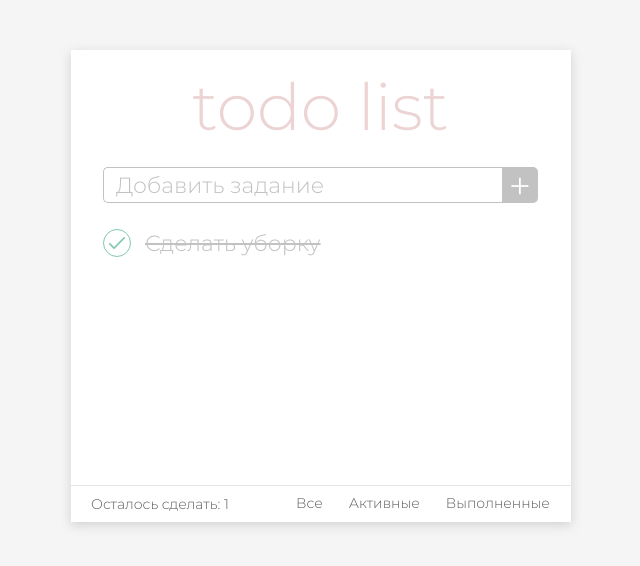
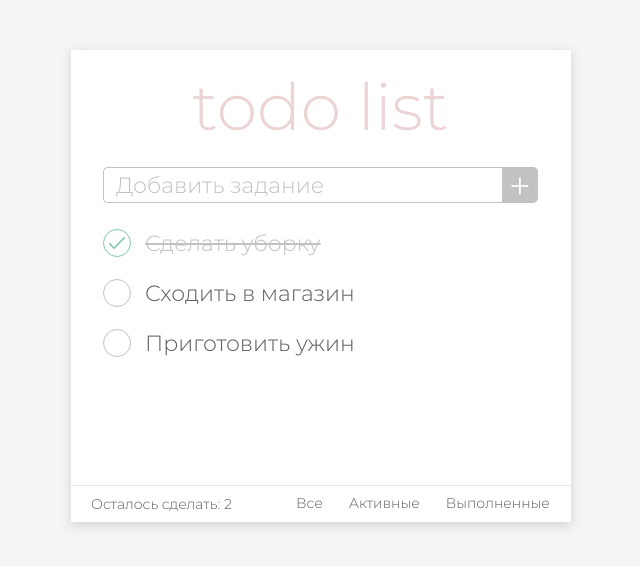
Before and after one commit to IrinaRyazanskaya/todo-list, a React (Create React App) app: page / in a window 1280 px wide. Shown: the top 566 px of the page, without its empty margins (319-959 px from the left). Built offline with nearby package versions, Linux system fonts and the light colour scheme.

Commit message:
Добавила React hooks

```diff
--- a/src/components/application/application.jsx
+++ b/src/components/application/application.jsx
@@ -1,4 +1,4 @@
-import { Component } from 'react';
+import { useState, useEffect } from 'react';
 import { InputItem } from '../input-item/input-item';
 import { ItemList } from '../item-list/item-list';
 import { Divider } from '../divider/divider';
@@ -6,29 +6,39 @@ import { Footer } from '../footer/footer';
 import styles from './application.module.css';
 import '../../assets/fonts.css';
 
-class Application extends Component {
-    state = {
+const initialState = {
     items: [
         {
             value: 'Сделать уборку',
             isDone: true,
             optionId: 1
         },
-            // {
-            //     value: 'Сходить в магазин',
-            //     isDone: false,
-            //     optionId: 2
-            // },
-            // {
-            //     value: 'Приготовить ужин',
-            //     isDone: false,
-            //     optionId: 3
-            // }
+        {
+            value: 'Сходить в магазин',
+            isDone: false,
+            optionId: 2
+        },
+        {
+            value: 'Приготовить ужин',
+            isDone: false,
+            optionId: 3
+        }
     ],
 };
 
-    onClickDone = id => {
-        const newItemList = this.state.items.map(item => {
+const Application = () => {
+    const [items, setItems] = useState(initialState.items);
+
+    useEffect(() => {
+        console.log('update');
+    });
+
+    useEffect(() => {
+        console.log('mount');
+    }, []);
+
+    const onClickDone = id => {
+        const newItemList = items.map(item => {
             const newItem = { ...item };
 
             if (item.optionId === id) {
@@ -38,47 +48,47 @@ class Application extends Component {
             return newItem;
         });
 
-        this.setState({ items: newItemList });
+        setItems(newItemList);
     };
 
-    onClickDelete = id => {
-        const newItemList = this.state.items.filter(item => {
+    const onClickDelete = id => {
+        const newItemList = items.filter(item => {
             return item.optionId !== id;
         });
 
-        this.setState({ items: newItemList });
+        setItems(newItemList);
     };
 
-    onClickAdd = value => this.setState(state => ({
-        items: [
-            ...state.items,
+    const onClickAdd = value => {
+        const newItems = [
+            ...items,
             {
                 value,
                 isDone: false,
-                optionId: state.items.length + 1
+                optionId: items.length + 1
             }
-        ]
-    }));
+        ];
 
-    render() {
+        setItems(newItems);
+    };
+
     return (
         <div className={styles.screen}>
             <div className={styles.wrap}>
                 <h1 className={styles.title}>todo list</h1>
                 <div className={styles.todo}>
-                        <InputItem onClickAdd={this.onClickAdd} />
+                    <InputItem onClickAdd={onClickAdd} />
                     <ItemList
-                            items={this.state.items}
-                            onClickDone={this.onClickDone}
-                            onClickDelete={this.onClickDelete}
+                        items={items}
+                        onClickDone={onClickDone}
+                        onClickDelete={onClickDelete}
                     />
                 </div>
                 <Divider />
-                    <Footer count={this.state.items.length} />
+                <Footer count={items.filter(item => !item.isDone).length} />
             </div>
         </div>
     );
 }
-};
 
 export { Application };
--- a/src/components/item/item.jsx
+++ b/src/components/item/item.jsx
@@ -6,22 +6,6 @@ import PropTypes from 'prop-types';
 import styles from './item.module.css';
 
 class Item extends Component {
-    componentDidMount() {
-        this.timerId = setInterval(() => console.log('interval'), 1000);
-    }
-
-    componentDidUpdate() {
-        console.log('componentDidUpdate');
-    }
-
-    componentWillUnmount() {
-        clearInterval(this.timerId);
-    }
-
-    shouldComponentUpdate(nextProps, nextState) {
-        return this.props.isDone !== nextProps.isDone;
-    }
-
     render() {
         const { value, isDone, optionId, onClickDone, onClickDelete } = this.props;
 
```
Lines whose indentation alone changed are shown as unchanged.
